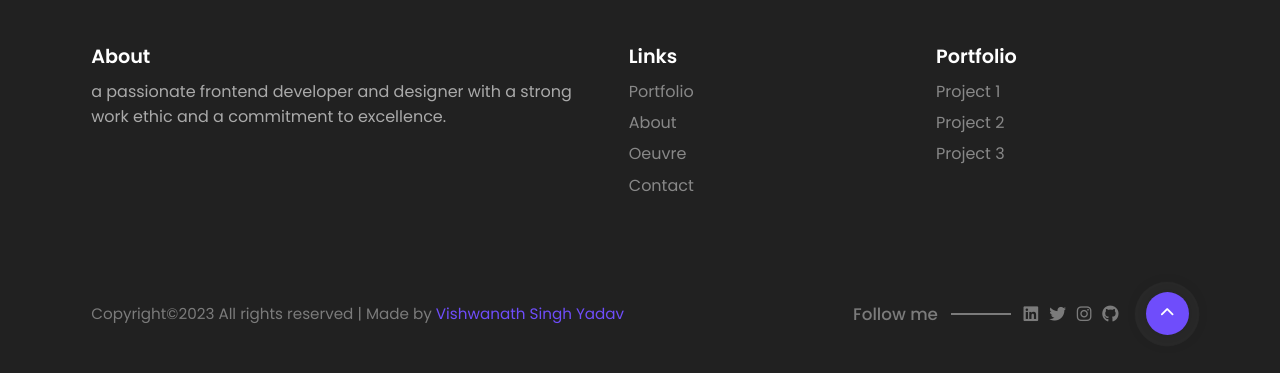
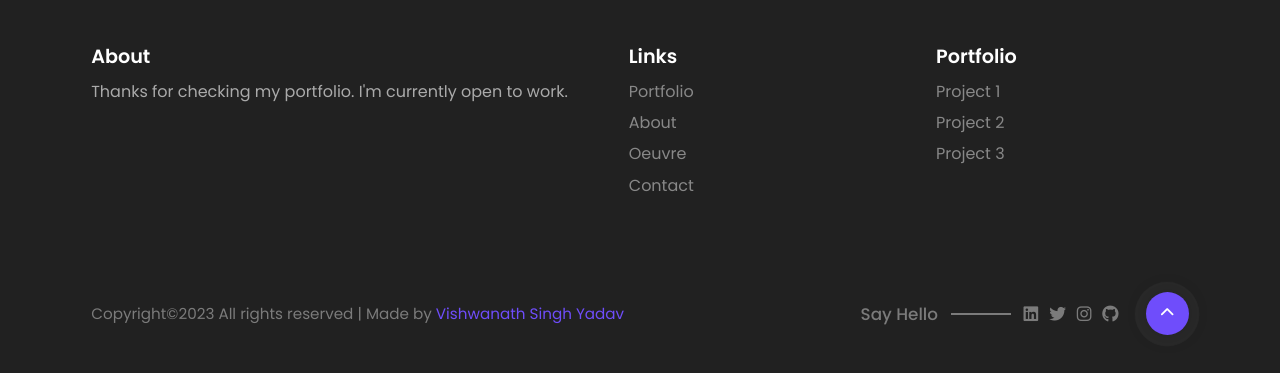
Before and after one commit to VishwanathSinghYadav/Portfolio, a plain HTML site: page index.html in a window 1280 px wide. Shown: the part 4203-4576 px from the top of the page. Drawn offline with nearby package versions, Linux system fonts and the light colour scheme.

Commit message:
changes in footer about

```diff
--- a/index.html
+++ b/index.html
@@ -384,8 +384,7 @@
           <div class="grid-4-col footer-about">
             <h3 class="title-sm">About</h3>
             <p class="text">
-              a passionate frontend developer and designer with a strong work
-              ethic and a commitment to excellence.
+              Thanks for checking my portfolio. I'm currently open to work.
             </p>
           </div>
           <div class="grid-4-col footer-links">
@@ -429,7 +428,7 @@
           </div>
           <div class="followme-wrap">
             <div class="followme">
-              <h3>Follow me</h3>
+              <h3>Say Hello</h3>
               <span class="footer-line"></span>
               <div class="social-media">
                 <a href="#">
```
